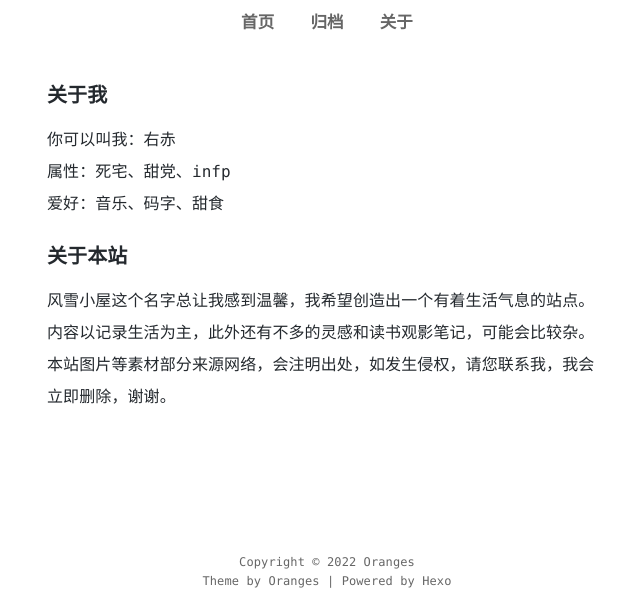
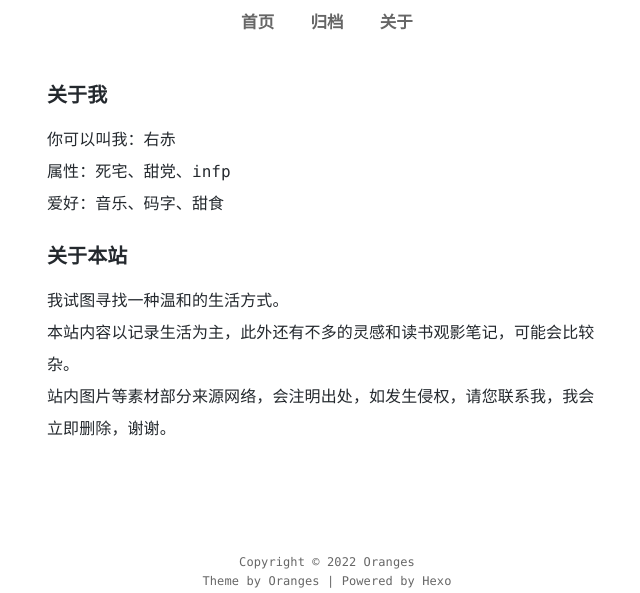
Before and after one commit to youkiiiiii/youkiiiiii.github.io, a plain HTML site: page about/index.html in a window 1280 px wide. Shown: the part 212-805 px from the top of the page, without its empty margins (313-953 px from the left). Drawn offline with nearby package versions, Linux system fonts and the light colour scheme; some icons are missing; a small style sheet from the web is missing.

Commit message:
Site updated: 2022-10-06 19:19:05

```diff
--- a/about/index.html
+++ b/about/index.html
@@ -151,7 +151,7 @@
     <div class="container about-index">
       <div class="markdown-body">
         <h3 id="关于我"><a href="#关于我" class="headerlink" title="关于我"></a>关于我</h3><p>你可以叫我：右赤<br>属性：死宅、甜党、infp<br>爱好：音乐、码字、甜食</p>
-<h3 id="关于本站"><a href="#关于本站" class="headerlink" title="关于本站"></a>关于本站</h3><p>风雪小屋这个名字总让我感到温馨，我希望创造出一个有着生活气息的站点。<br>内容以记录生活为主，此外还有不多的灵感和读书观影笔记，可能会比较杂。<br>本站图片等素材部分来源网络，会注明出处，如发生侵权，请您联系我，我会立即删除，谢谢。</p>
+<h3 id="关于本站"><a href="#关于本站" class="headerlink" title="关于本站"></a>关于本站</h3><p>我试图寻找一种温和的生活方式。<br>本站内容以记录生活为主，此外还有不多的灵感和读书观影笔记，可能会比较杂。<br>站内图片等素材部分来源网络，会注明出处，如发生侵权，请您联系我，我会立即删除，谢谢。</p>
 
       </div>
     </div>
```
Also changed, not shown: 2022/07/26/Markdown语法笔记/index.html (+1 -1 lines), search.xml (+1 -1 lines), 1 other file.
